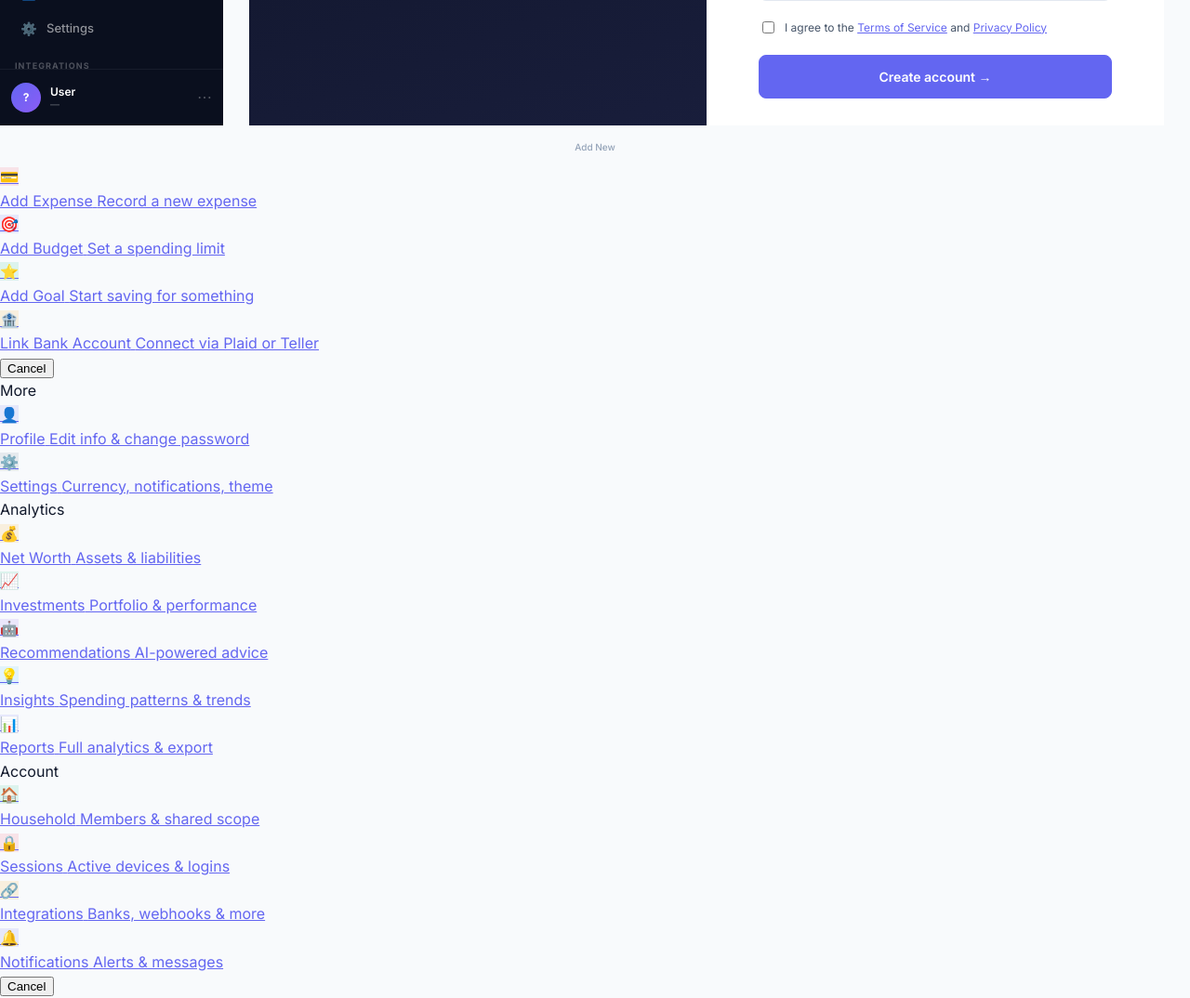
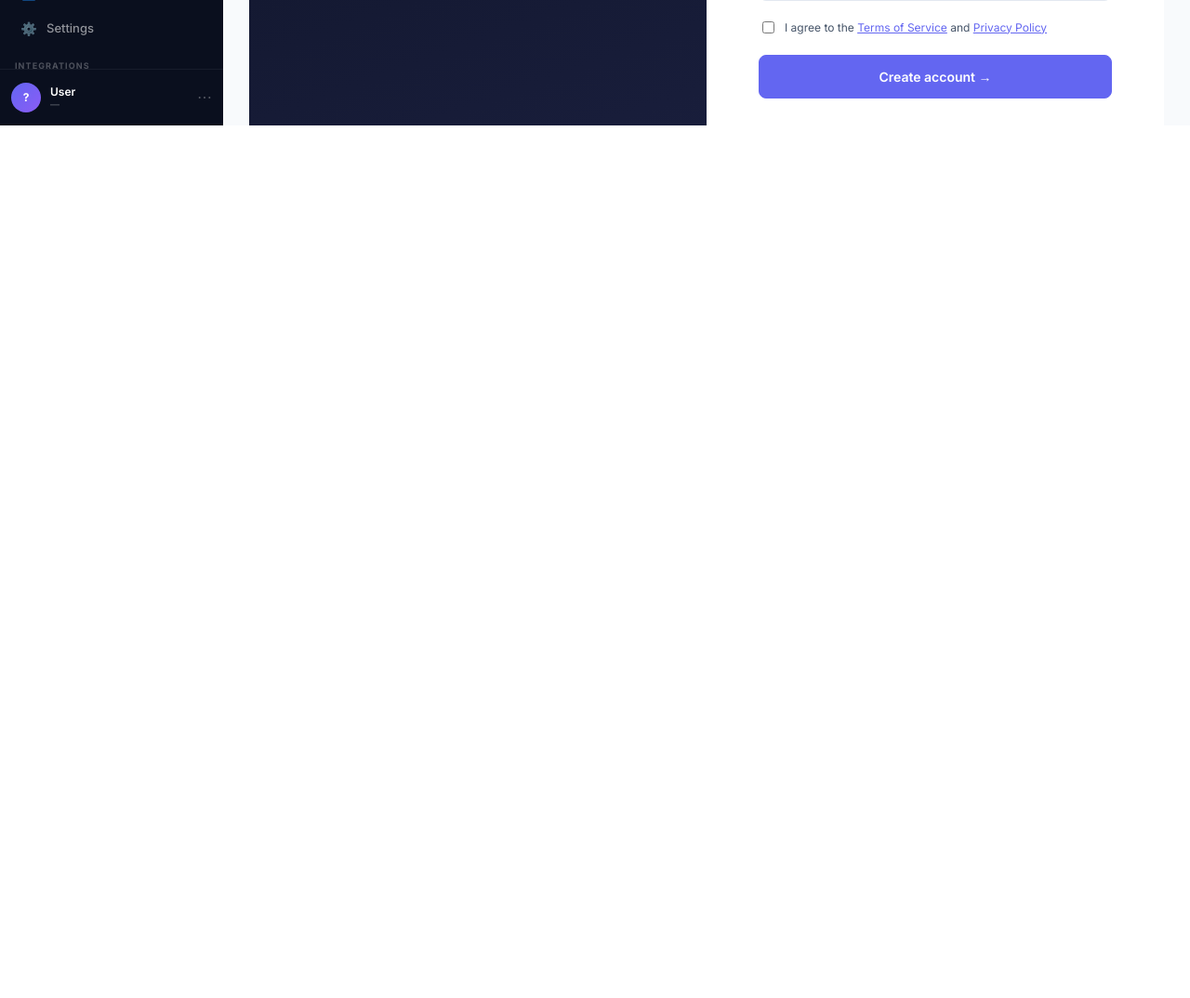
Before and after one commit to omondistanley/user-microservice, a Python web app: template frontend/templates/register.html in a window 1280 px wide. Shown: the part 784-1858 px from the top of the page at 93% size. After the commit the page ends 919 px from the top, so only its background shows below. Run offline with Jinja, Linux system fonts and the light colour scheme; the template is opened without the code that fills it, so the values that code supplies are empty.

```diff
--- a/api-gateway/app/main.py
+++ b/api-gateway/app/main.py
@@ -47,6 +47,9 @@ NO_JWT_EXACT = {"/", "/health", "/ready"}
 
 def _requires_jwt(path: str) -> bool:
     if path in NO_JWT_EXACT:
+        return False
+    # Public pre-auth endpoint used by Register flow (email validation)
+    if path == "/api/v1/validate-email":
         return False
     if path.startswith("/api/v1/") or path.startswith("/internal/"):
         return True
--- a/frontend/static/css/main.css
+++ b/frontend/static/css/main.css
@@ -184,7 +184,7 @@ h1, h2, h3, h4 { color: var(--text-primary); font-weight: var(--fw-bold); line-h
 *:focus-visible { outline: 2px solid var(--accent); outline-offset: 2px; }
 
 /* ── 3. APP SHELL ──────────────────────────────────────────── */
-.app-shell { display: flex; height: 100vh; overflow: hidden; }
+.app-shell { display: flex; height: 100dvh; min-height: 100dvh; overflow: hidden; }
 
 .sidebar {
     width: 240px; min-width: 240px; background: var(--navy);
@@ -639,10 +639,91 @@ body.auth-page .message-error   { color: var(--rose); }
 .chart-container { position: relative; width: 100%; min-height: 200px; }
 .chart-container--sparkline { min-height: 50px; }
 .chart-container .empty-chart-message { display: flex; align-items: center; justify-content: center; height: 140px; color: var(--s500); font-size: var(--text-sm); }
-.modal-wrap { position: fixed; inset: 0; z-index: 1000; display: flex; align-items: center; justify-content: center; padding: var(--sp-4); }
+.modal-wrap { position: fixed; inset: 0; z-index: 1000; display: flex; align-items: center; justify-content: center; padding: var(--sp-4); overflow: auto; -webkit-overflow-scrolling: touch; }
 .modal-backdrop { position: absolute; inset: 0; background: rgba(0,0,0,0.45); }
-.modal-card { position: relative; background: #fff; border: 1px solid var(--s200); border-radius: var(--radius-lg); padding: var(--sp-6); max-width: 24rem; width: 100%; box-shadow: var(--shadow-lg); }
+.modal-card { position: relative; background: #fff; border: 1px solid var(--s200); border-radius: var(--radius-lg); padding: var(--sp-6); max-width: 24rem; width: 100%; max-height: calc(100dvh - 2 * var(--sp-4)); overflow: auto; -webkit-overflow-scrolling: touch; box-shadow: var(--shadow-lg); }
 .modal-title { margin: 0 0 var(--sp-4) 0; font-size: var(--text-xl); color: var(--s900); }
+
+/* ── 25b. ACTION SHEETS (FAB / MORE) ───────────────────────── */
+/* Hidden by default; shown when JS adds .active */
+.action-sheet-overlay {
+    display: none;
+    position: fixed;
+    inset: 0;
+    background: rgba(0,0,0,0.35);
+    z-index: 900;
+}
+.action-sheet-overlay.active { display: block; }
+
+.action-sheet {
+    display: none;
+    position: fixed;
+    left: 0;
+    right: 0;
+    bottom: 0;
+    z-index: 901;
+    background: #fff;
+    border-top-left-radius: 18px;
+    border-top-right-radius: 18px;
+    box-shadow: 0 -12px 36px rgba(0,0,0,0.18);
+    padding: 10px 16px 14px;
+    max-height: min(70dvh, 560px);
+    overflow: auto;
+    -webkit-overflow-scrolling: touch;
+}
+.action-sheet.active { display: block; }
+
+.action-sheet-handle {
+    width: 44px;
+    height: 4px;
+    background: var(--s200);
+    border-radius: 999px;
+    margin: 6px auto 10px;
+}
+.action-sheet-title {
+    text-align: center;
+    font-weight: 700;
+    color: var(--s800);
+    margin: 0 0 10px 0;
+}
+.action-sheet-items { display: flex; flex-direction: column; gap: 8px; }
+.action-sheet-item {
+    display: flex;
+    align-items: center;
+    gap: 12px;
+    padding: 10px 12px;
+    border-radius: 12px;
+    text-decoration: none;
+    background: var(--s50);
+    border: 1px solid var(--s200);
+    color: var(--s900);
+}
+.action-sheet-item:hover { background: var(--s100); }
+.action-sheet-icon {
+    width: 34px;
+    height: 34px;
+    border-radius: 10px;
+    display: flex;
+    align-items: center;
+    justify-content: center;
+    font-size: 16px;
+    flex-shrink: 0;
+}
+.action-sheet-item-text { display: flex; flex-direction: column; gap: 1px; min-width: 0; }
+.action-sheet-item-label { font-weight: 700; font-size: 13px; color: var(--s900); }
+.action-sheet-item-desc { font-size: 12px; color: var(--s500); overflow: hidden; text-overflow: ellipsis; white-space: nowrap; }
+.action-sheet-cancel {
+    width: 100%;
+    margin-top: 10px;
+    padding: 12px 14px;
+    border-radius: 12px;
+    border: 1px solid var(--s200);
+    background: #fff;
+    font-weight: 700;
+    color: var(--s700);
+    cursor: pointer;
+}
+.action-sheet-cancel:hover { background: var(--s50); }
 
 /* ── 26. HOLDINGS ──────────────────────────────────────────── */
 .holdings-list { margin-top: var(--sp-2); }
--- a/frontend/static/js/layout.js
+++ b/frontend/static/js/layout.js
@@ -1,5 +1,7 @@
 (function() {
     'use strict';
+
+    var path = window.location.pathname;
 
     var hash = window.location.hash;
     if (hash && hash.indexOf('access_token=') !== -1) {
@@ -128,7 +130,6 @@
         '/settings',
         '/saved-views',
     ];
-    var path = window.location.pathname;
     var isProtected = protectedPaths.indexOf(path) !== -1 || path.startsWith('/expenses/') || path.startsWith('/budgets/') || path.startsWith('/goals/') || path.startsWith('/investments/') || path.startsWith('/settings/');
     if (isProtected && window.Auth && !window.Auth.isLoggedIn()) {
         window.location.href = '/login?next=' + encodeURIComponent(path);
--- a/frontend/templates/layout.html
+++ b/frontend/templates/layout.html
@@ -304,7 +304,7 @@
                 <a href="#" class="bottom-nav-link" id="bottom-nav-menu-toggle">
                     <span class="bottom-nav-icon">☰</span>
                     <span>More</span>
-                </button>
+                </a>
             </li>
         </ul>
         <!-- Centered FAB -->
--- a/frontend/templates/register.html
+++ b/frontend/templates/register.html
@@ -156,9 +156,11 @@
 (function() {
     var form = document.getElementById('register-form');
     var msg = document.getElementById('register-message');
+    var mobileSubmitBtn = form ? form.querySelector('button[type="submit"]') : null;
     var emailInput = document.getElementById('email');
     var emailHint = null;
     var emailTimer = null;
+    var desktopSubmitBtn = document.getElementById('register-submit-desktop');
 
     // Create email hint element
     if (emailInput) {
@@ -233,6 +235,10 @@
             var email = document.getElementById('email').value;
             var first_name = document.getElementById('first_name').value.trim();
             var last_name = document.getElementById('last_name').value.trim();
+            if (mobileSubmitBtn) {
+                mobileSubmitBtn.disabled = true;
+                mobileSubmitBtn.textContent = 'Creating…';
+            }
             window.Auth.register(email, first_name, last_name, password).then(function() {
                 msg.textContent = 'Account created. Redirecting…';
                 msg.className = 'auth-alert auth-alert--success';
@@ -243,10 +249,90 @@
                 msg.textContent = err.message || 'Registration failed';
                 msg.className = 'auth-alert auth-alert--error';
                 msg.style.display = 'block';
-                if (submitBtn) { submitBtn.disabled = false; submitBtn.textContent = 'Create account'; }
+            }).finally(function() {
+                if (mobileSubmitBtn) {
+                    mobileSubmitBtn.disabled = false;
+                    mobileSubmitBtn.textContent = 'Create account →';
+                }
             });
         });
     }
+
+    function showDesktopError(text) {
+        if (!msg) return;
+        msg.textContent = text;
+        msg.className = 'auth-alert auth-alert--error';
+        msg.style.display = 'block';
+    }
+
+    function getDesktopValue(name) {
+        var el = document.querySelector('input[name="' + name + '"]');
+        return el ? (el.value || '') : '';
+    }
+
+    function handleDesktopRegister() {
+        if (!window.Auth || !window.Auth.register) {
+            showDesktopError('Registration is loading. Please try again.');
+            return;
+        }
+        if (msg) msg.style.display = 'none';
+        var first = getDesktopValue('first_name_d').trim();
+        var last = getDesktopValue('last_name_d').trim();
+        var email = getDesktopValue('email_d').trim();
+        var password = getDesktopValue('password_d');
+        var confirm = getDesktopValue('confirm_password_d');
+        var terms = document.getElementById('terms-d');
+        if (!first || !last || !email || !password || !confirm) {
+            showDesktopError('Please fill in all required fields.');
+            return;
+        }
+        if (terms && !terms.checked) {
+            showDesktopError('Please accept the Terms to continue.');
+            return;
+        }
+        if (password !== confirm) {
+            showDesktopError('Passwords do not match');
+            return;
+        }
+        if (desktopSubmitBtn) {
+            desktopSubmitBtn.disabled = true;
+            desktopSubmitBtn.textContent = 'Creating…';
+        }
+        window.Auth.register(email, first, last, password).then(function() {
+            if (msg) {
+                msg.textContent = 'Account created. Redirecting…';
+                msg.className = 'auth-alert auth-alert--success';
+                msg.style.display = 'block';
+            }
+            var redirectUrl = '/verify-email/pending' + (email ? '?email=' + encodeURIComponent(email) : '');
+            setTimeout(function() { window.location.href = redirectUrl; }, 1200);
+        }).catch(function(err) {
+            showDesktopError(err.message || 'Registration failed');
+        }).finally(function() {
+            if (desktopSubmitBtn) {
+                desktopSubmitBtn.disabled = false;
+                desktopSubmitBtn.textContent = 'Create account →';
+            }
+        });
+    }
+
+    if (desktopSubmitBtn) {
+        desktopSubmitBtn.addEventListener('click', function(e) {
+            e.preventDefault();
+            handleDesktopRegister();
+        });
+    }
+
+    // Enter key on desktop inputs submits too
+    document.addEventListener('keydown', function(e) {
+        if (e.key === 'Enter' && desktopSubmitBtn) {
+            var active = document.activeElement;
+            if (active && active.tagName === 'INPUT' && active.getAttribute('name') && active.getAttribute('name').endsWith('_d')) {
+                e.preventDefault();
+                handleDesktopRegister();
+            }
+        }
+    });
     var toggle = document.getElementById('register-password-toggle');
     var passwordInput = document.getElementById('password');
     if (toggle && passwordInput) {
```
Also changed, not shown: frontend/static/icons/icon.svg (added), frontend/static/manifest.json.
